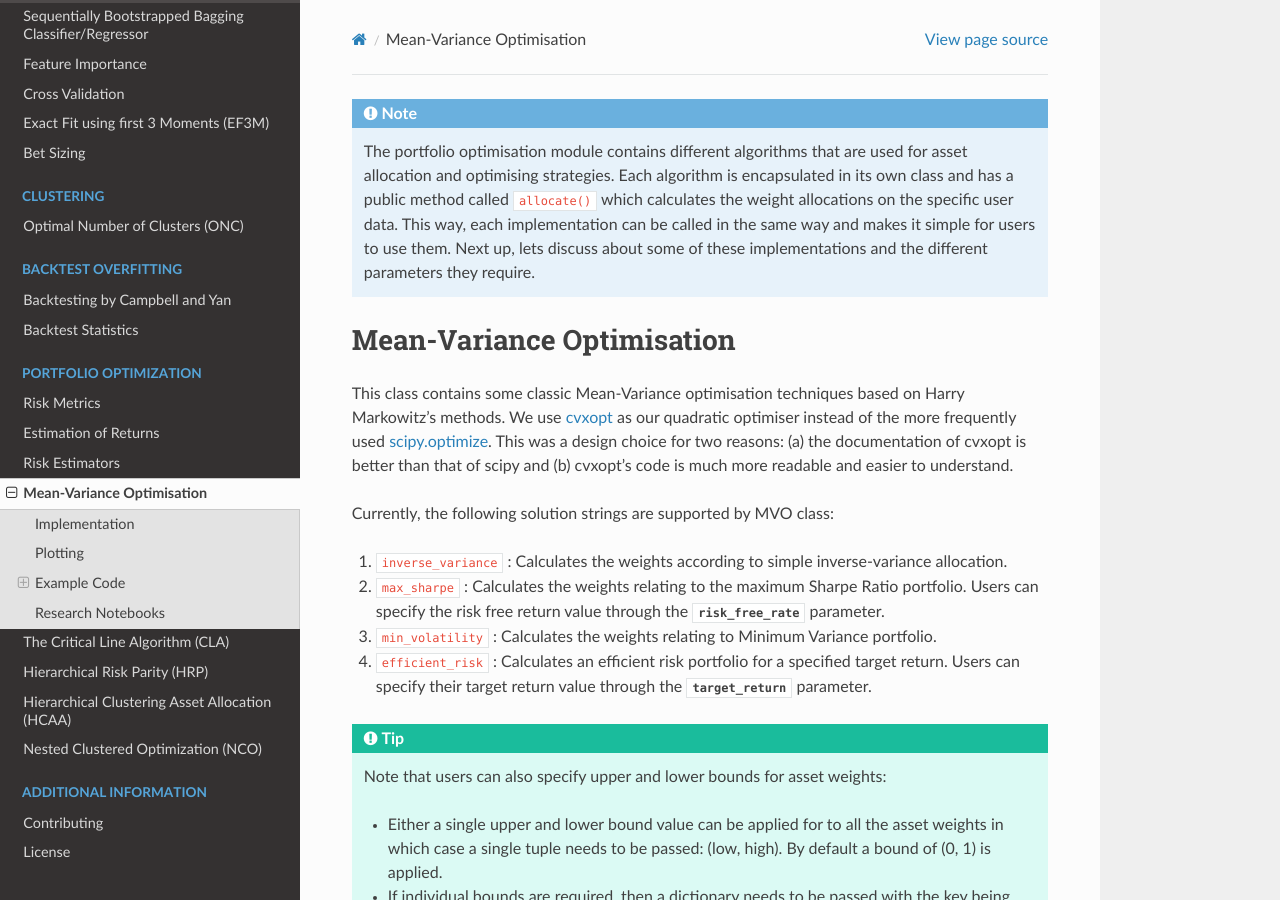
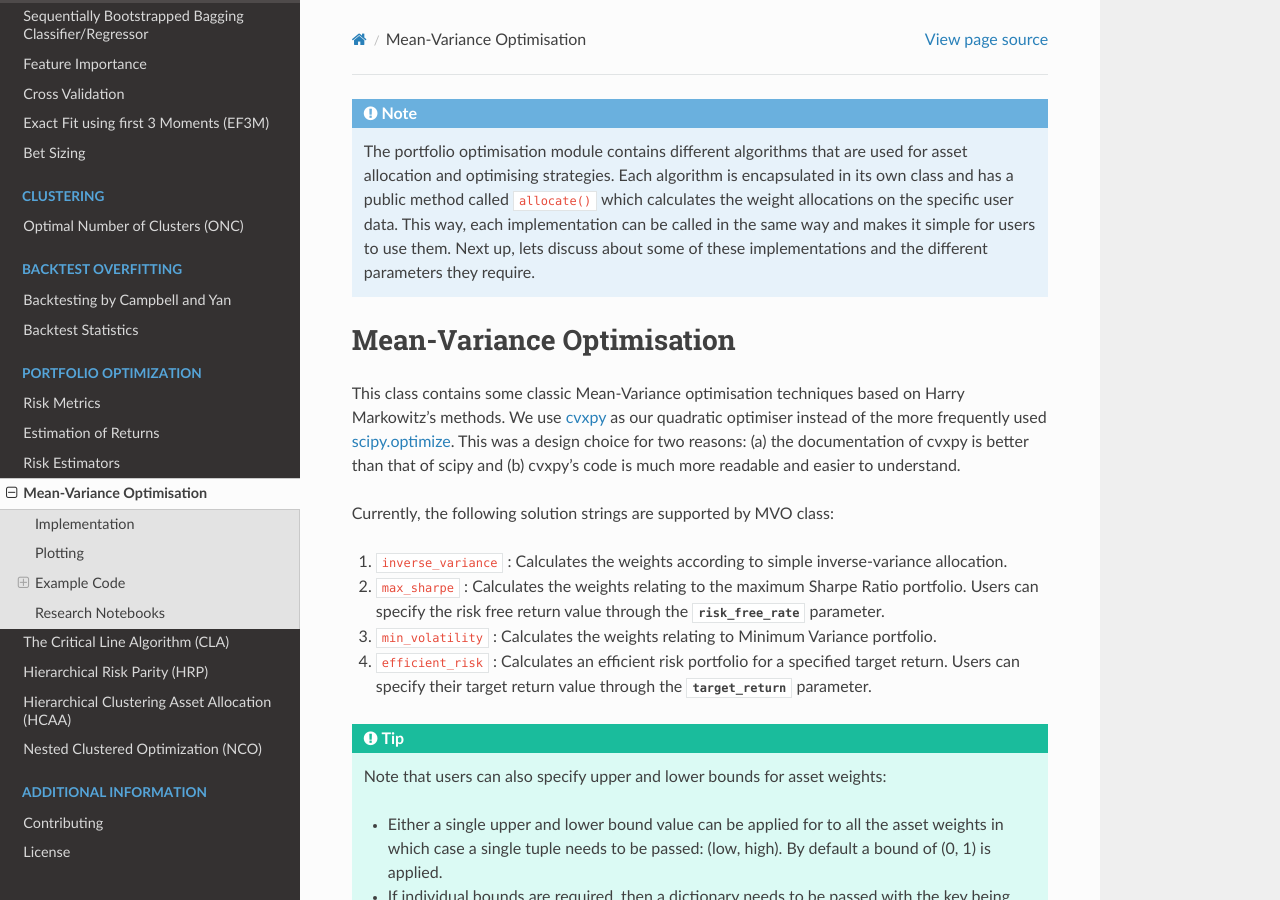
Before and after one commit to hudson-and-thames/mlfinlab, a Sphinx documentation site: the page built from docs/source/portfolio_optimisation/mean_variance.rst, in a window 1280 px wide and 900 px high. Built offline with Sphinx 7.4.7 and the Read the Docs theme 2.0.0, drawn with Linux system fonts in a browser that asks for light colours.

Commit message:
update Docs

```diff
--- a/docs/source/portfolio_optimisation/mean_variance.rst
+++ b/docs/source/portfolio_optimisation/mean_variance.rst
@@ -12,9 +12,9 @@ Mean-Variance Optimisation
 ==========================
 
 This class contains some classic Mean-Variance optimisation techniques based on Harry Markowitz's methods. We use
-`cvxopt <https://cvxopt.org/>`_ as our quadratic optimiser instead of the more frequently used
+`cvxpy <https://www.cvxpy.org/index.html>`_ as our quadratic optimiser instead of the more frequently used
 `scipy.optimize <https://docs.scipy.org/doc/scipy/reference/optimize.html>`_. This was a design choice for two reasons:
-(a) the documentation of cvxopt is better than that of scipy and (b) cvxopt's code is much more readable and easier to understand.
+(a) the documentation of cvxpy is better than that of scipy and (b) cvxpy's code is much more readable and easier to understand.
 
 Currently, the following solution strings are supported by MVO class:
 
```
